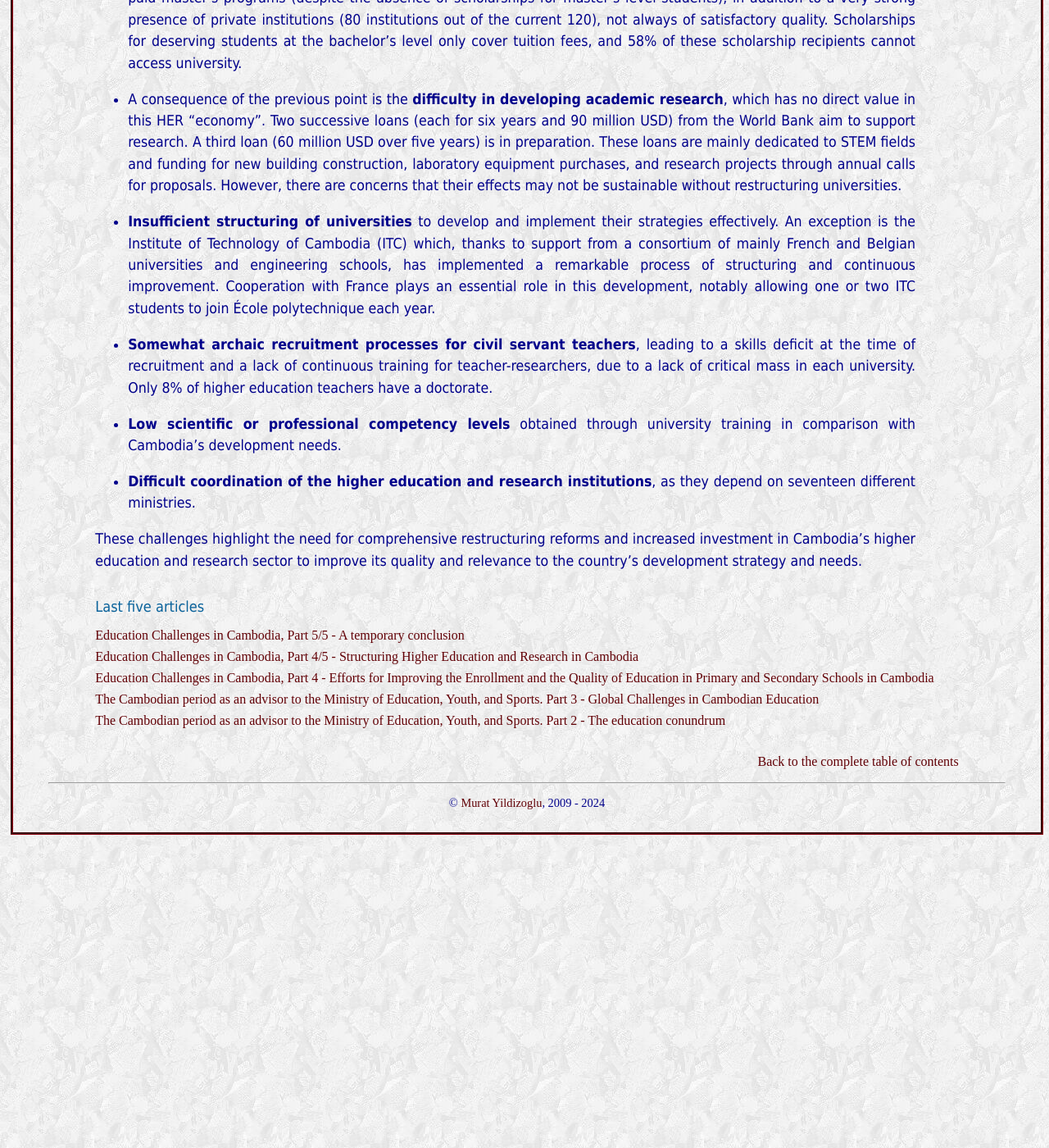
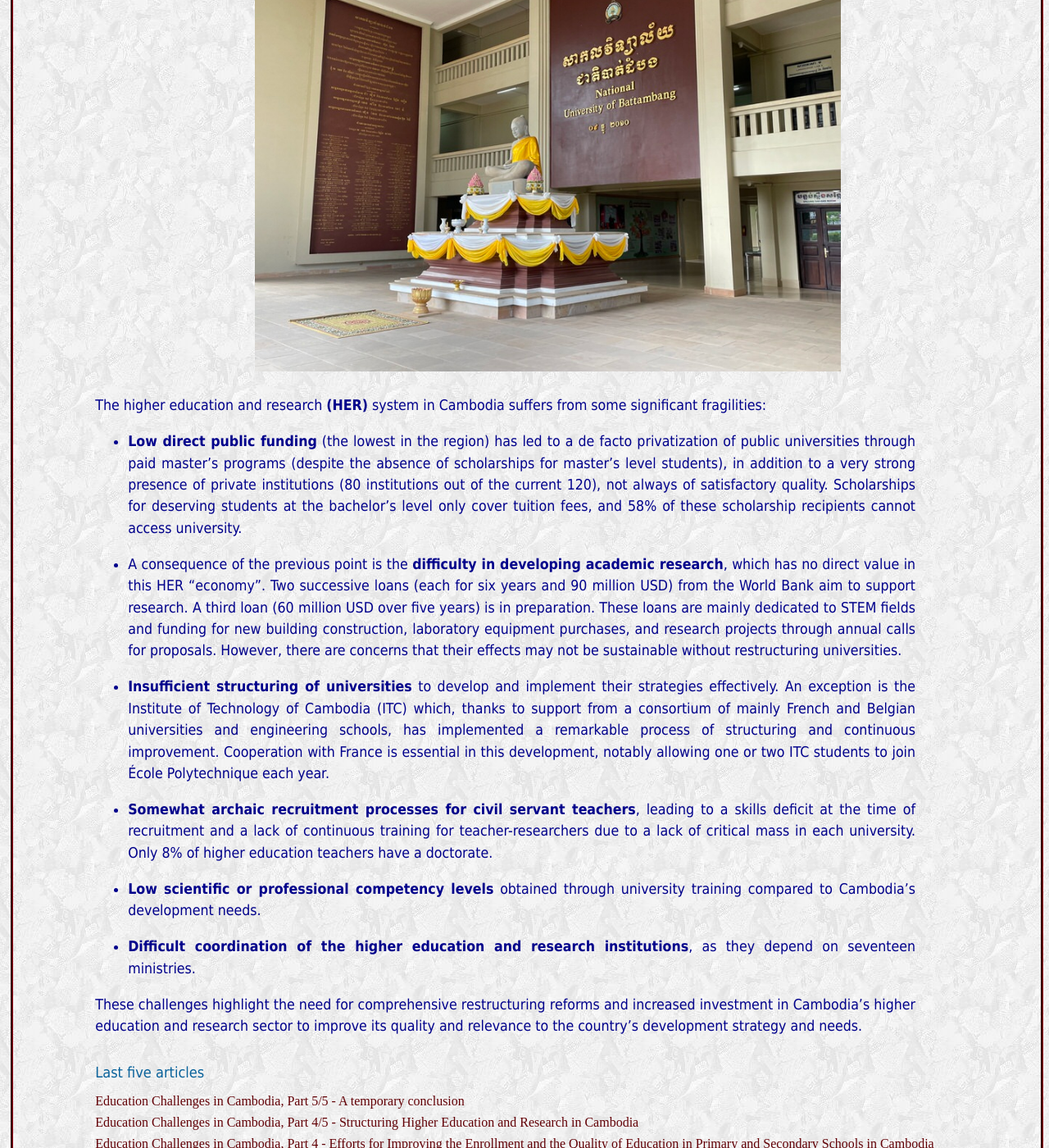
Before and after one commit to myildi/myildi.github.io, a Jekyll site: the page built from _posts/2024-09-14-higher-education.md, in a window 1280 px wide and 1400 px high, scrolled down 313 px. Shown: the whole window at 82% size. Built offline with Jekyll 4.4.1, drawn with Linux system fonts in a browser that asks for light colours; some of the changed text lies outside the part shown.

Commit message:
Update 2024-09-14-higher-education.md

```diff
--- a/_posts/2024-09-14-higher-education.md
+++ b/_posts/2024-09-14-higher-education.md
@@ -4,7 +4,9 @@
 tags: Cambodia MOEYS Education ETI
 ---
 
-In the previous articles, we have discussed the [global challenges in education]( {% post_url 2024-09-13-Cambodia-period-3 %}) and [the situation in the primary and secondary educations]({% post_url 2024-09-13-Cambodia-period-4-primary-secondary-education%}).
+In the previous articles, we have discussed the [global challenges in education]( {% post_url 2024-09-13-Cambodia-period-3 %}) and [the situation in the primary and secondary educations]({% post_url 2024-09-13-Cambodia-period-4-primary-secondary-education%}). This article will discuss the challenges for higher education and research.
+
+|![](/images/filler.png) |![](/images/UNBB.jpeg)|
 
 The higher education and research **(HER)** system in Cambodia suffers from some significant fragilities:
 
@@ -12,12 +14,12 @@
 
 -  A consequence of the previous point is the **difficulty in developing academic research**, which has no direct value in this HER "economy". Two successive loans (each for six years and 90 million USD) from the World Bank aim to support research. A third loan (60 million USD over five years) is in preparation. These loans are mainly dedicated to STEM fields and funding for new building construction, laboratory equipment purchases, and research projects through annual calls for proposals. However, there are concerns that their effects may not be sustainable without restructuring universities.
 
--  **Insufficient structuring of universities** to develop and implement their strategies effectively. An exception is the Institute of Technology of Cambodia (ITC) which, thanks to support from a consortium of mainly French and Belgian universities and engineering schools, has implemented a remarkable process of structuring and continuous improvement. Cooperation with France plays an essential role in this development, notably allowing one or two ITC students to join École polytechnique each year.
+-  **Insufficient structuring of universities** to develop and implement their strategies effectively. An exception is the Institute of Technology of Cambodia (ITC) which, thanks to support from a consortium of mainly French and Belgian universities and engineering schools, has implemented a remarkable process of structuring and continuous improvement. Cooperation with France is essential in this development, notably allowing one or two ITC students to join École Polytechnique each year.
 
--  **Somewhat archaic recruitment processes for civil servant teachers**, leading to a skills deficit at the time of recruitment and a lack of continuous training for teacher-researchers, due to a lack of critical mass in each university. Only 8% of higher education teachers have a doctorate.
+-  **Somewhat archaic recruitment processes for civil servant teachers**, leading to a skills deficit at the time of recruitment and a lack of continuous training for teacher-researchers due to a lack of critical mass in each university. Only 8% of higher education teachers have a doctorate.
 
--  **Low scientific or professional competency levels**  obtained through university training in comparison with Cambodia's development needs.
+-  **Low scientific or professional competency levels**  obtained through university training compared to Cambodia's development needs.
 
--  **Difficult coordination of the higher education and research institutions**, as they depend on seventeen different ministries.
+-  **Difficult coordination of the higher education and research institutions**, as they depend on seventeen ministries.
 
 These challenges highlight the need for comprehensive restructuring reforms and increased investment in Cambodia's higher education and research sector to improve its quality and relevance to the country's development strategy and needs.
```
